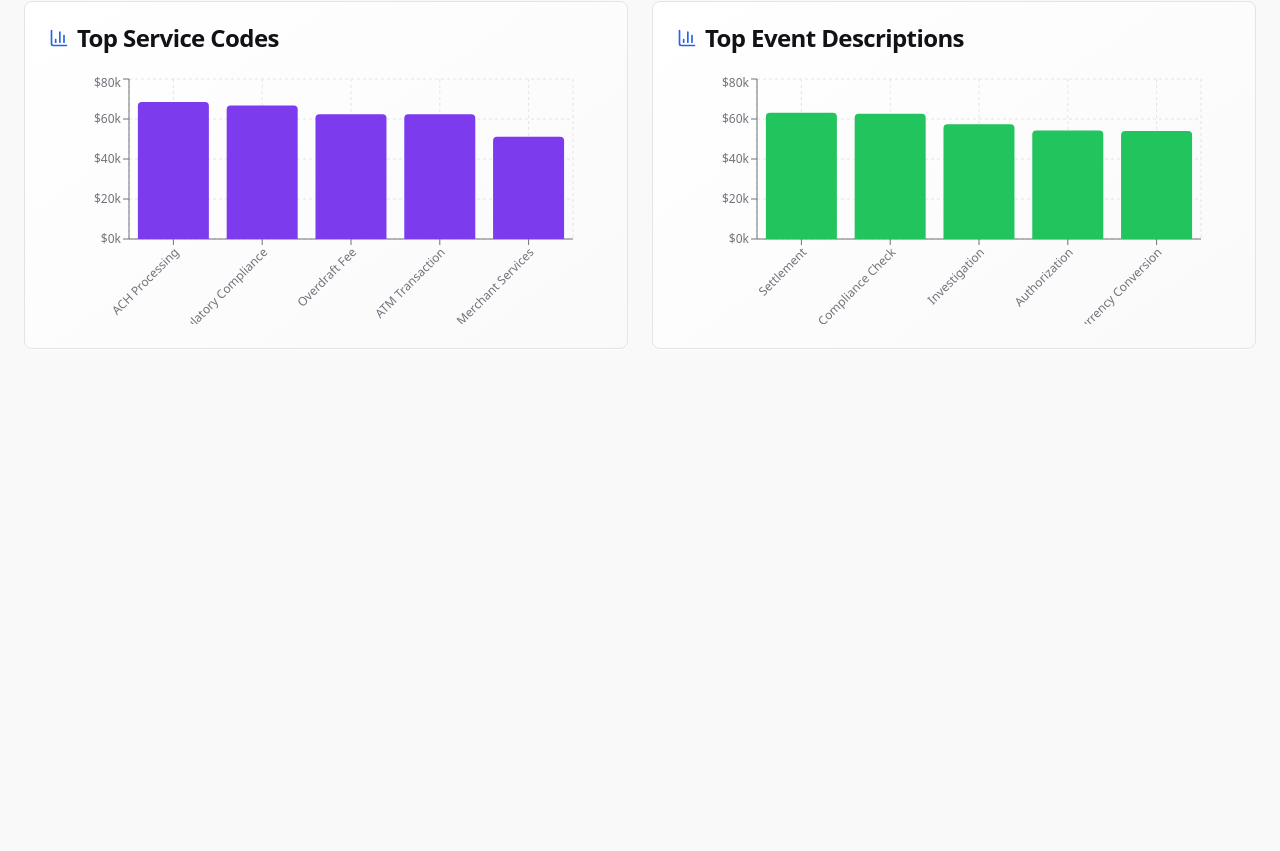
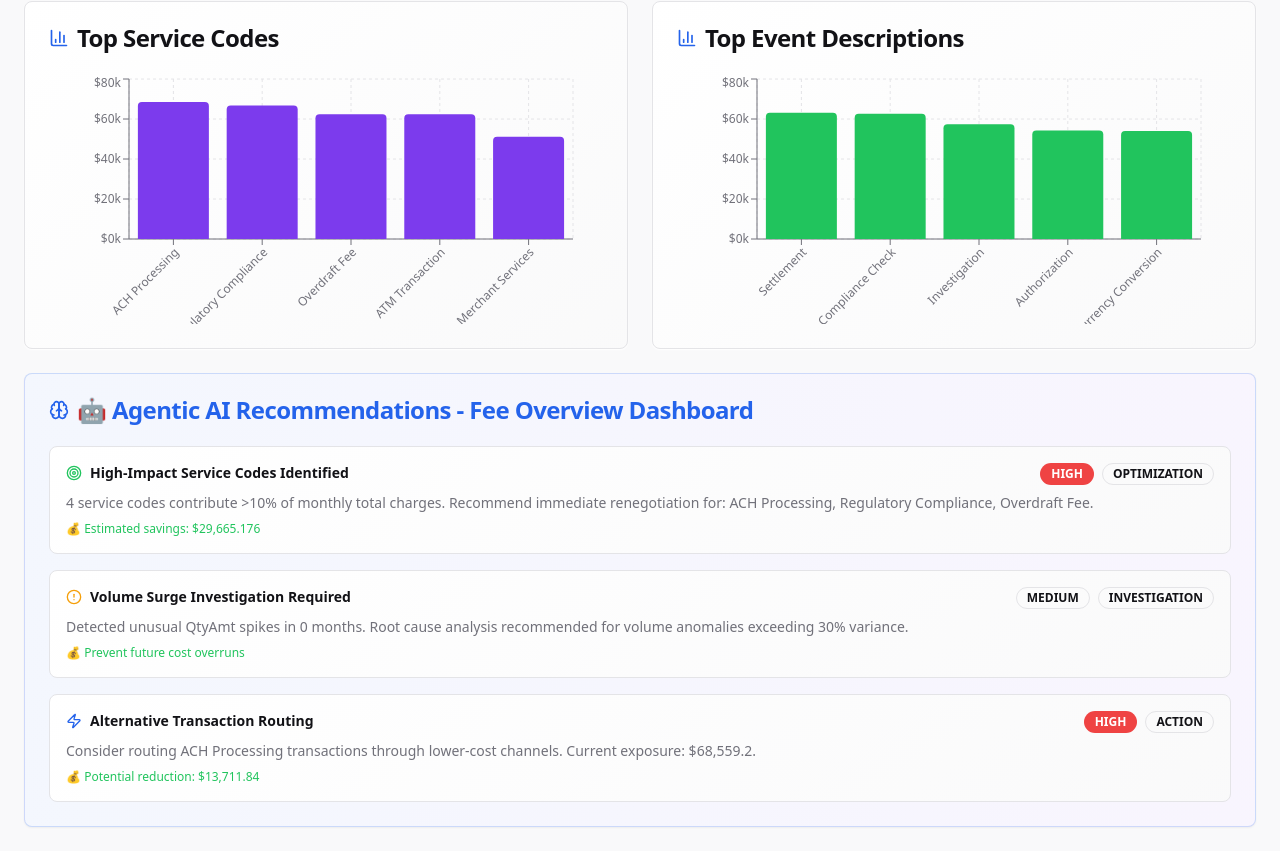
Before and after one commit to monsterindian/invoice-insight-commander, a React (Vite) app: page /ml-analytics in a window 1280 px wide. Shown: the part 705-1556 px from the top of the page. Before the commit the page ends 1078 px from the top, so only its background shows below. Built offline with nearby package versions, Linux system fonts and the light colour scheme.

Commit message:
Add agentic AI recommendations
Add new sections with AI recommendations to the dashboard panels. Implement global system-wide recommendations.

```diff
--- /dev/null
+++ b/src/components/AgenticAIRecommendations.tsx
@@ -0,0 +1,89 @@
+import { Card, CardContent, CardHeader, CardTitle } from '@/components/ui/card';
+import { Badge } from '@/components/ui/badge';
+import { Brain, AlertCircle, TrendingUp, Target, Zap, CheckCircle } from 'lucide-react';
+
+interface AIRecommendation {
+  title: string;
+  description: string;
+  priority: 'high' | 'medium' | 'low';
+  category: 'optimization' | 'investigation' | 'action' | 'monitoring';
+  potentialImpact?: string;
+}
+
+interface AgenticAIRecommendationsProps {
+  title: string;
+  recommendations: AIRecommendation[];
+}
+
+export const AgenticAIRecommendations = ({ title, recommendations }: AgenticAIRecommendationsProps) => {
+  const getPriorityColor = (priority: string) => {
+    switch (priority) {
+      case 'high': return 'destructive';
+      case 'medium': return 'warning';
+      case 'low': return 'secondary';
+      default: return 'secondary';
+    }
+  };
+
+  const getCategoryIcon = (category: string) => {
+    switch (category) {
+      case 'optimization': return <Target className="h-4 w-4" />;
+      case 'investigation': return <AlertCircle className="h-4 w-4" />;
+      case 'action': return <Zap className="h-4 w-4" />;
+      case 'monitoring': return <TrendingUp className="h-4 w-4" />;
+      default: return <CheckCircle className="h-4 w-4" />;
+    }
+  };
+
+  const getCategoryColor = (category: string) => {
+    switch (category) {
+      case 'optimization': return 'text-success';
+      case 'investigation': return 'text-warning';
+      case 'action': return 'text-primary';
+      case 'monitoring': return 'text-accent';
+      default: return 'text-muted-foreground';
+    }
+  };
+
+  return (
+    <Card className="bg-gradient-to-r from-primary/5 to-accent/5 border-primary/20 shadow-elevated">
+      <CardHeader>
+        <CardTitle className="flex items-center gap-2 text-primary">
+          <Brain className="h-5 w-5" />
+          🤖 Agentic AI Recommendations - {title}
+        </CardTitle>
+      </CardHeader>
+      <CardContent>
+        <div className="space-y-4">
+          {recommendations.map((rec, index) => (
+            <div
+              key={index}
+              className="p-4 bg-gradient-card border rounded-lg hover:shadow-card transition-all duration-200"
+            >
+              <div className="flex items-start justify-between mb-2">
+                <div className="flex items-center gap-2">
+                  <span className={getCategoryColor(rec.category)}>
+                    {getCategoryIcon(rec.category)}
+                  </span>
+                  <h4 className="font-semibold text-sm">{rec.title}</h4>
+                </div>
+                <div className="flex gap-2">
+                  <Badge variant={getPriorityColor(rec.priority) as any} className="text-xs">
+                    {rec.priority.toUpperCase()}
+                  </Badge>
+                  <Badge variant="outline" className="text-xs">
+                    {rec.category.toUpperCase()}
+                  </Badge>
+                </div>
+              </div>
+              <p className="text-sm text-muted-foreground mb-2">{rec.description}</p>
+              {rec.potentialImpact && (
+                <p className="text-xs text-success font-medium">💰 {rec.potentialImpact}</p>
+              )}
+            </div>
+          ))}
+        </div>
+      </CardContent>
+    </Card>
+  );
+};
--- a/src/pages/Dashboard.tsx
+++ b/src/pages/Dashboard.tsx
@@ -10,6 +10,7 @@ import { VolumeAnomalyChart } from '@/components/charts/VolumeAnomalyChart';
 import { CurrencyVolatilityChart } from '@/components/charts/CurrencyVolatilityChart';
 import { LifecycleFunnel } from '@/components/charts/LifecycleFunnel';
 import { AlertDashboard } from '@/components/charts/AlertDashboard';
+import { AgenticAIRecommendations } from '@/components/AgenticAIRecommendations';
 import { sampleInvoiceData } from '@/data/sampleInvoiceData';
 import {
   calculateKPIs,
@@ -184,6 +185,34 @@ export const Dashboard = () => {
                 </CardContent>
               </Card>
             </div>
+
+            {/* AI Recommendations for Fee Overview */}
+            <AgenticAIRecommendations
+              title="Fee Overview Dashboard"
+              recommendations={[
+                {
+                  title: "High-Impact Service Codes Identified",
+                  description: `${topServiceCodes.filter(s => (s.value / kpis.totalFeesPaid) > 0.1).length} service codes contribute >10% of monthly total charges. Recommend immediate renegotiation for: ${topServiceCodes.slice(0, 3).map(s => s.name).join(', ')}.`,
+                  priority: 'high',
+                  category: 'optimization',
+                  potentialImpact: `Estimated savings: $${(topServiceCodes.slice(0, 3).reduce((sum, s) => sum + s.value, 0) * 0.15).toLocaleString()}`
+                },
+                {
+                  title: "Volume Surge Investigation Required",
+                  description: `Detected unusual QtyAmt spikes in ${volumeAnalytics.filter(v => v.isAnomaly).length} months. Root cause analysis recommended for volume anomalies exceeding 30% variance.`,
+                  priority: 'medium',
+                  category: 'investigation',
+                  potentialImpact: 'Prevent future cost overruns'
+                },
+                {
+                  title: "Alternative Transaction Routing",
+                  description: `Consider routing ${topServiceCodes[0]?.name} transactions through lower-cost channels. Current exposure: $${topServiceCodes[0]?.value.toLocaleString()}.`,
+                  priority: 'high',
+                  category: 'action',
+                  potentialImpact: `Potential reduction: $${(topServiceCodes[0]?.value * 0.2).toLocaleString()}`
+                }
+              ]}
+            />
           </TabsContent>
 
           {/* Geography Tab */}
```
